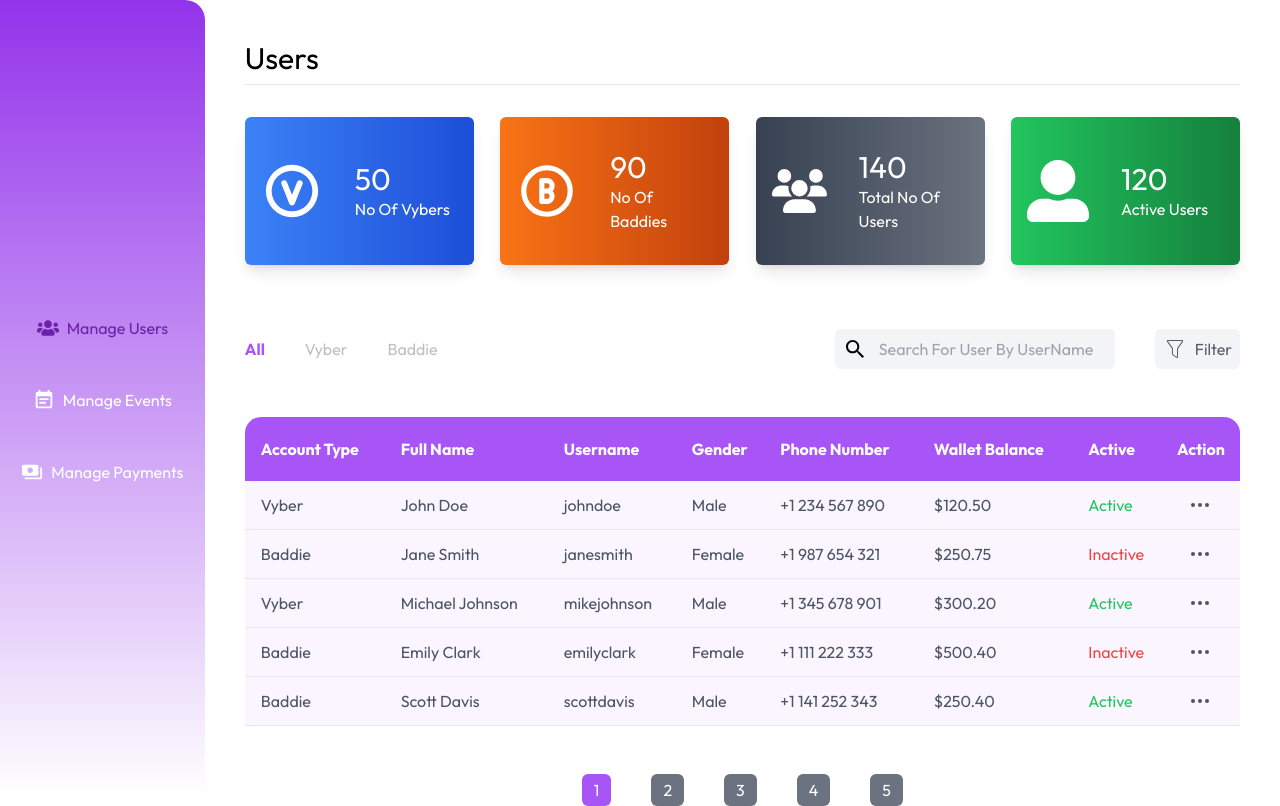
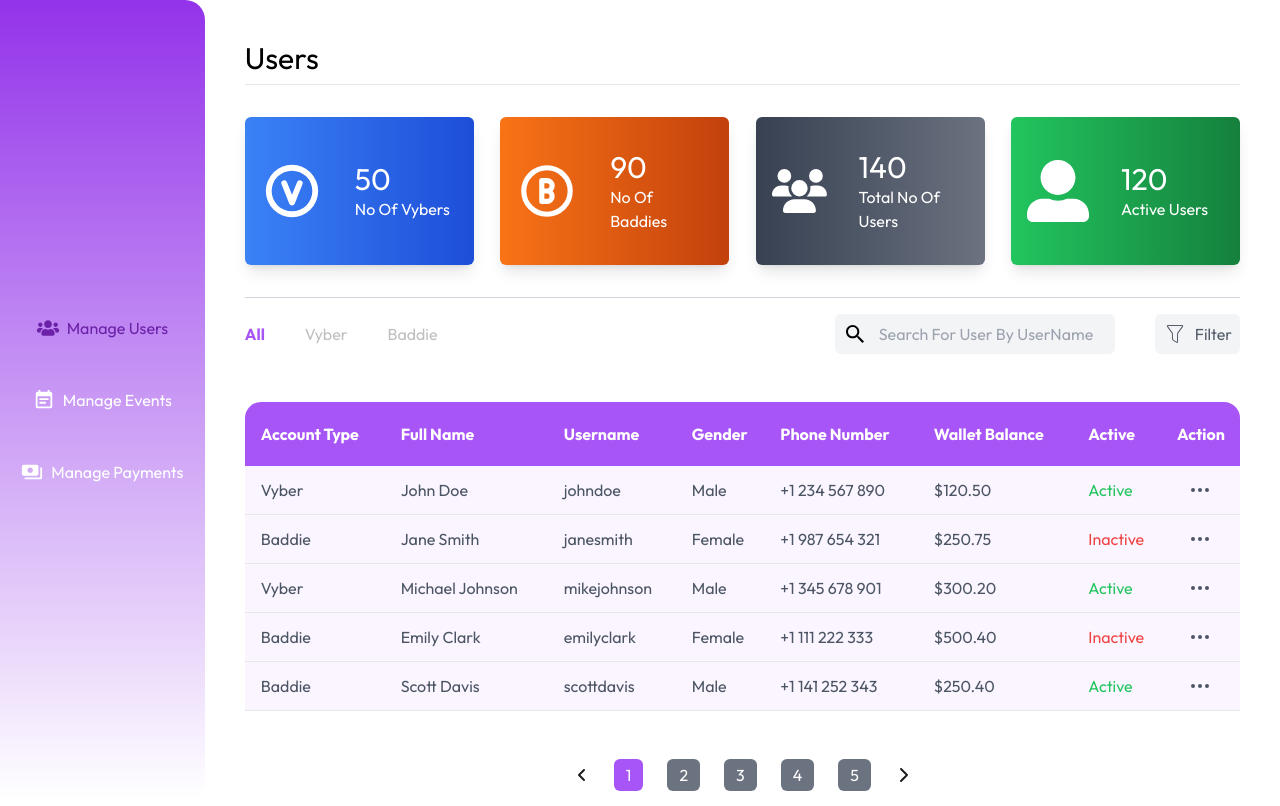
Before and after one commit to TEE2DWHY/vybesAppAdmin, a Next.js app: page /dashboard in a window 1280 px wide. Built offline with nearby package versions, Linux system fonts and the light colour scheme.

Commit message:
added the pagination arrows

```diff
--- a/app/dashboard/components/Users.tsx
+++ b/app/dashboard/components/Users.tsx
@@ -6,9 +6,12 @@ import { FaUserAlt } from "react-icons/fa";
 import { IoMdSearch } from "react-icons/io";
 import { CiFilter } from "react-icons/ci";
 import { HiOutlineDotsHorizontal } from "react-icons/hi";
+import { FaAngleLeft } from "react-icons/fa6";
+import { FaChevronRight } from "react-icons/fa6";
 
 const Users = () => {
   const [accountType, setAccountType] = useState("All");
+  const [pagination, setPagination] = useState(1);
 
   const users = [
     {
@@ -98,7 +101,7 @@ const Users = () => {
           </div>
         </div>
       </div>
-      <div className="flex justify-between items-center pt-8">
+      <div className="flex justify-between items-center pt-4 border-t border-gray-300">
         <ul className="flex gap-10 text-base">
           <li
             className={`${
@@ -190,22 +193,58 @@ const Users = () => {
           ))}
         </tbody>
       </table>
-      <ul className="flex justify-center items-center gap-10">
-        <li className="bg-purple-500 rounded-md text-white px-3 py-1 cursor-pointer">
+      <ul className="flex justify-center items-center gap-6">
+        <FaAngleLeft
+          size={16}
+          color="#1b1b1b"
+          cursor={"pointer"}
+          onClick={() => setPagination((prev) => (prev <= 1 ? 5 : prev - 1))}
+        />
+        <li
+          className={`${
+            pagination === 1 ? "bg-purple-500" : "bg-gray-500"
+          } rounded-md text-white px-3 py-1 cursor-pointer`}
+          onClick={() => setPagination(1)}
+        >
           1
         </li>
-        <li className="bg-gray-500 rounded-md text-white px-3 py-1 cursor-pointer">
+        <li
+          className={`${
+            pagination === 2 ? "bg-purple-500" : "bg-gray-500"
+          } rounded-md text-white px-3 py-1 cursor-pointer`}
+          onClick={() => setPagination(2)}
+        >
           2
         </li>
-        <li className="bg-gray-500 rounded-md text-white px-3 py-1 cursor-pointer">
+        <li
+          className={`${
+            pagination === 3 ? "bg-purple-500" : "bg-gray-500"
+          } rounded-md text-white px-3 py-1 cursor-pointer`}
+          onClick={() => setPagination(3)}
+        >
           3
         </li>
-        <li className="bg-gray-500 rounded-md text-white px-3 py-1 cursor-pointer">
+        <li
+          className={`${
+            pagination === 4 ? "bg-purple-500" : "bg-gray-500"
+          } rounded-md text-white px-3 py-1 cursor-pointer`}
+          onClick={() => setPagination(4)}
+        >
           4
         </li>
-        <li className="bg-gray-500 rounded-md text-white px-3 py-1 cursor-pointer">
+        <li
+          className={`${
+            pagination === 5 ? "bg-purple-500" : "bg-gray-500"
+          } rounded-md text-white px-3 py-1 cursor-pointer`}
+          onClick={() => setPagination(5)}
+        >
           5
         </li>
+        <FaChevronRight
+          size={16}
+          color="#1b1b1b"
+          onClick={() => setPagination((prev) => (prev >= 5 ? 1 : prev + 1))}
+        />
       </ul>
     </div>
   );
```
